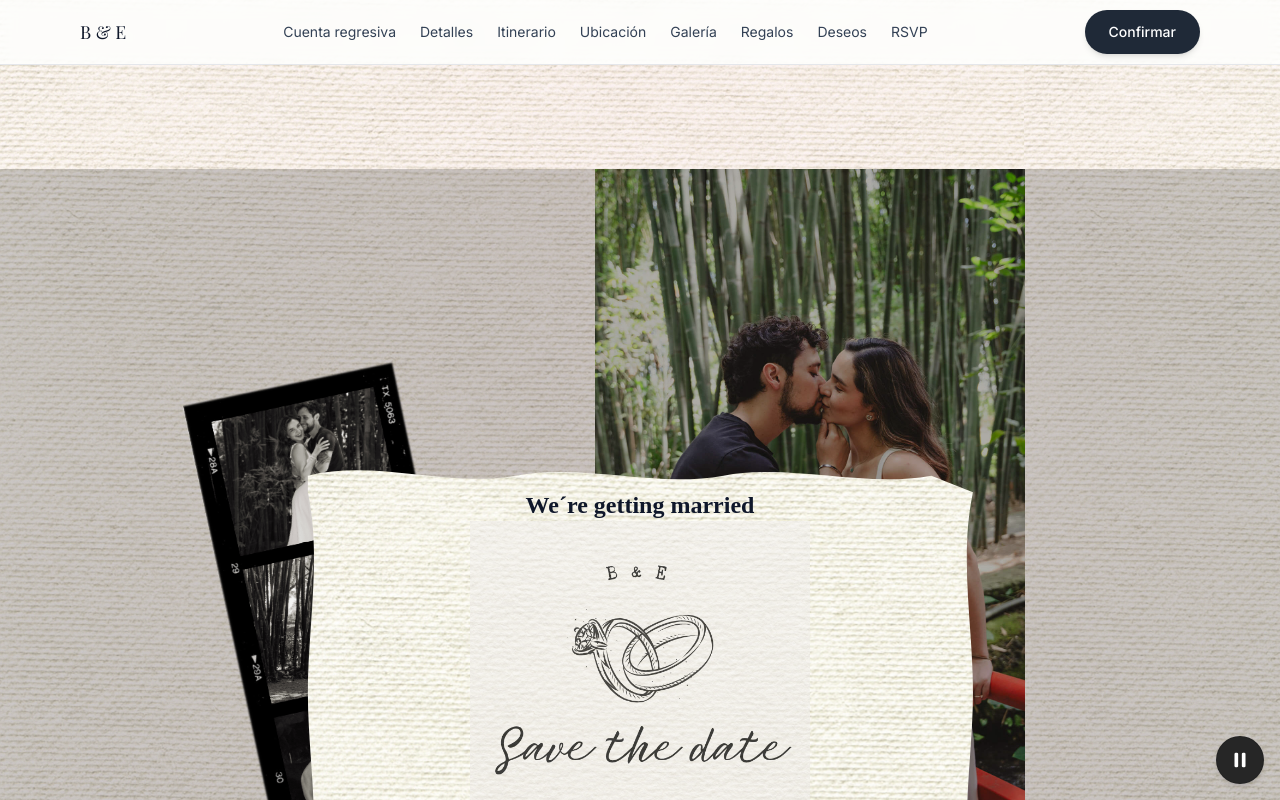
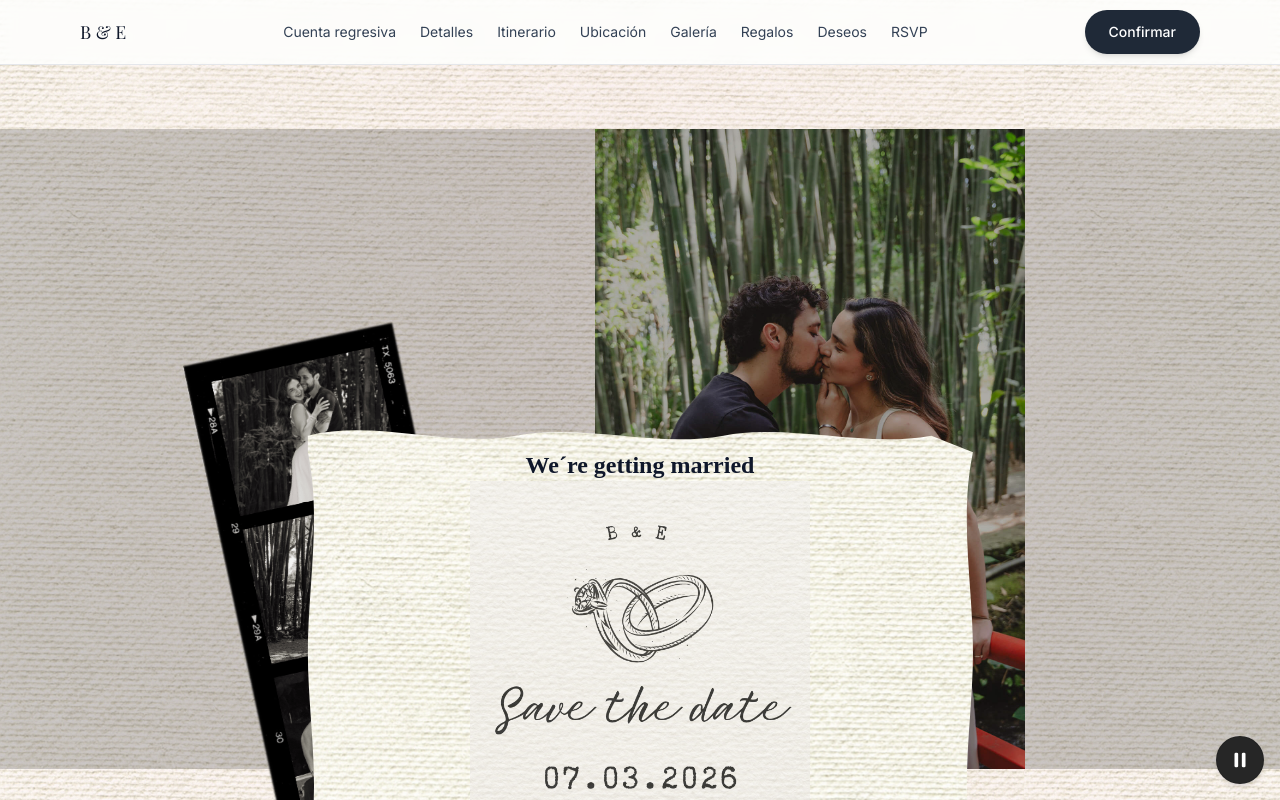
Before and after one commit to Isra48/wedding_invite, a Next.js app: page / in a window 1280 px wide. Shown: the top 800 px of the page. Built offline with nearby package versions, Linux system fonts and the light colour scheme; a web font is replaced by a local one.

Commit message:
ui: :lipstick: general padding

```diff
--- a/app/globals.css
+++ b/app/globals.css
@@ -26,7 +26,7 @@
   .container-narrow { @apply max-w-content-narrow container; }
   .container-wide   { @apply max-w-content-wide container; }
   .card { @apply rounded-3xl shadow-md bg-white/90 backdrop-blur; }
-  .section { @apply py-15 md:py-22 lg:py-26; }
+  .section { @apply py-1 md:py-12 lg:py-16; }
   .shimmer { position: relative; overflow: hidden; background: linear-gradient(90deg, rgba(0,0,0,0.06) 25%, rgba(0,0,0,0.08) 37%, rgba(0,0,0,0.06) 63%); }
   .shimmer::after { content: ""; position: absolute; inset: 0; transform: translateX(-100%);
     background: linear-gradient(90deg, rgba(255,255,255,0) 0%, rgba(255,255,255,0.6) 50%, rgba(255,255,255,0) 100%);
```
